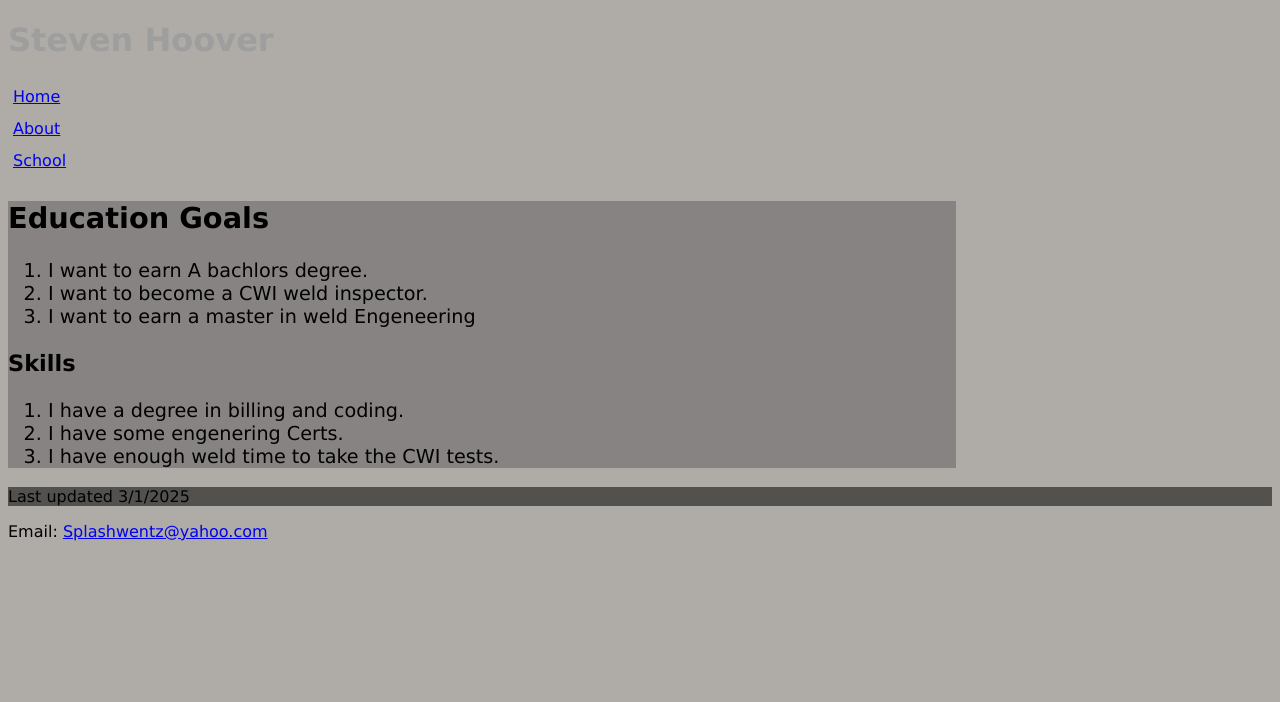
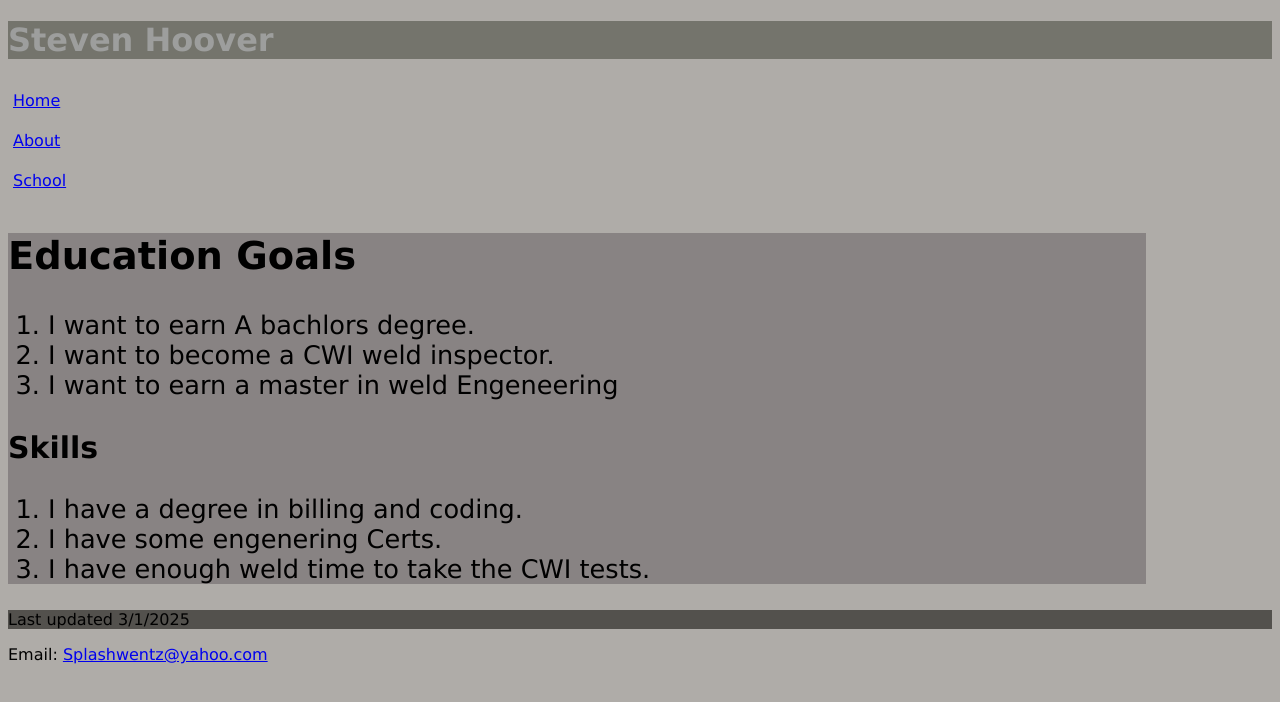
Before and after one commit to splashwentz/cis162, a plain HTML site: page about.html in a window 1280 px wide. Drawn offline with Linux system fonts and the light colour scheme.

Commit message:
Add files via upload

```diff
--- a/about.html
+++ b/about.html
@@ -6,7 +6,7 @@
   <title>Steven Hoover</title>
 </head>
 <body>
-  <h1>Steven Hoover</h1>
+  <header><h1>Steven Hoover</h1></header>
   <nav>
     <ul>
     <li><a href="index.html">Home</a></li>
--- a/mystyle.css
+++ b/mystyle.css
@@ -4,12 +4,13 @@ font-family: Verdana, Geneva, Tahoma, sans-serif;}
 header {background-color: rgb(116, 116, 108);}
 
 h1{color: rgb(157, 158, 157);}
-nav > ul {line-height: 2em;
+
+nav > ul {line-height: 2.5em;
 list-style-type: none;
 padding-left: 5px;}
 
 section {background-color: rgb(136, 131, 131);
-width: 75%;
-font-size: 1.2em;}
+width: 90%;
+font-size: 1.6em;}
 
 footer {background-color: rgb(83, 81, 77);}
```
